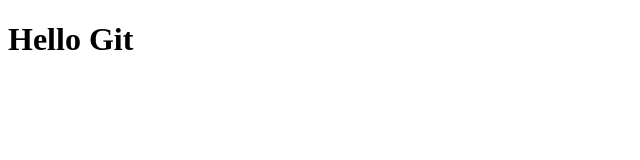
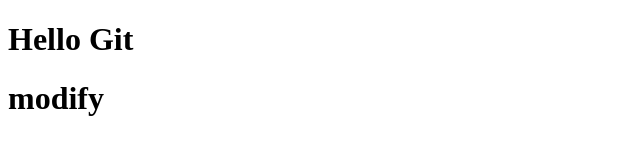
Before and after one commit to AmirMasoumiii/project_2, a plain HTML site: page index.html in a window 1280 px wide. Shown: the whole page, without its empty margins (0-640 px from the left). Drawn offline with Linux system fonts and the light colour scheme.

Commit message:
update project_2

```diff
--- a/index.html
+++ b/index.html
@@ -7,5 +7,6 @@
 </head>
 <body>
     <h1>Hello Git</h1>
+    <h1>modify</h1>
 </body>
 </html>
--- a/style.css
+++ b/style.css
@@ -0,0 +1,3 @@
+body{
+    font-size: 2px;
+}
```
